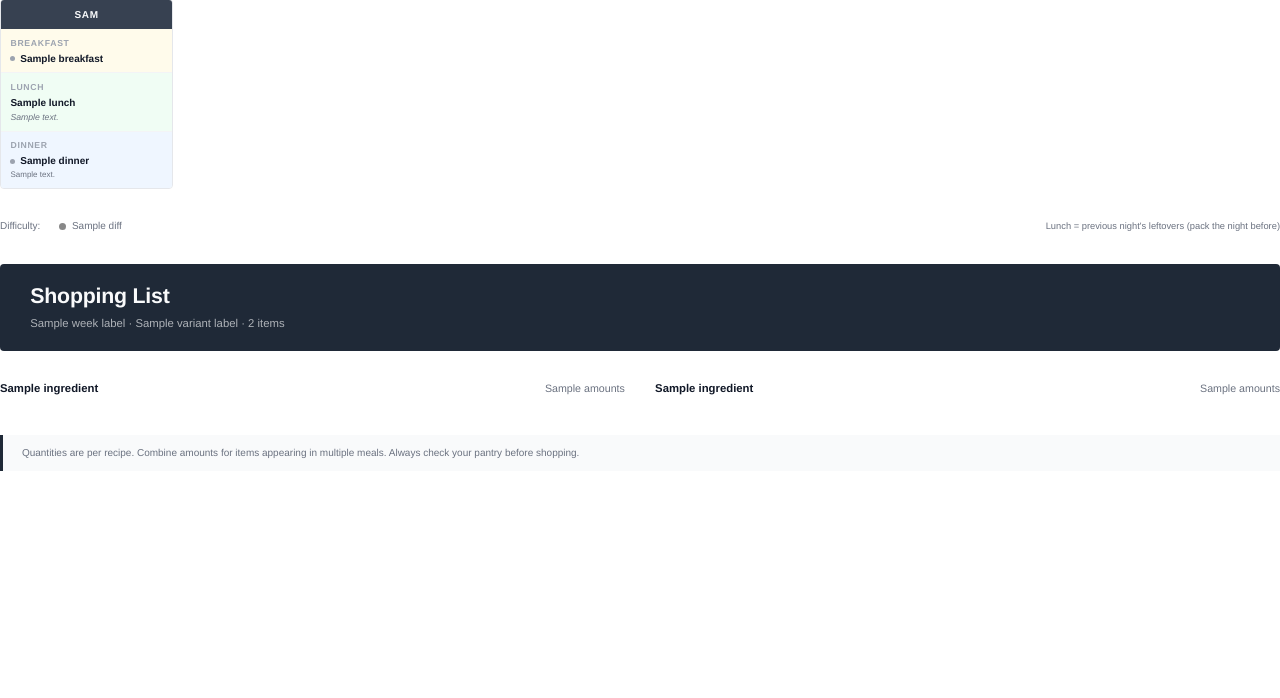
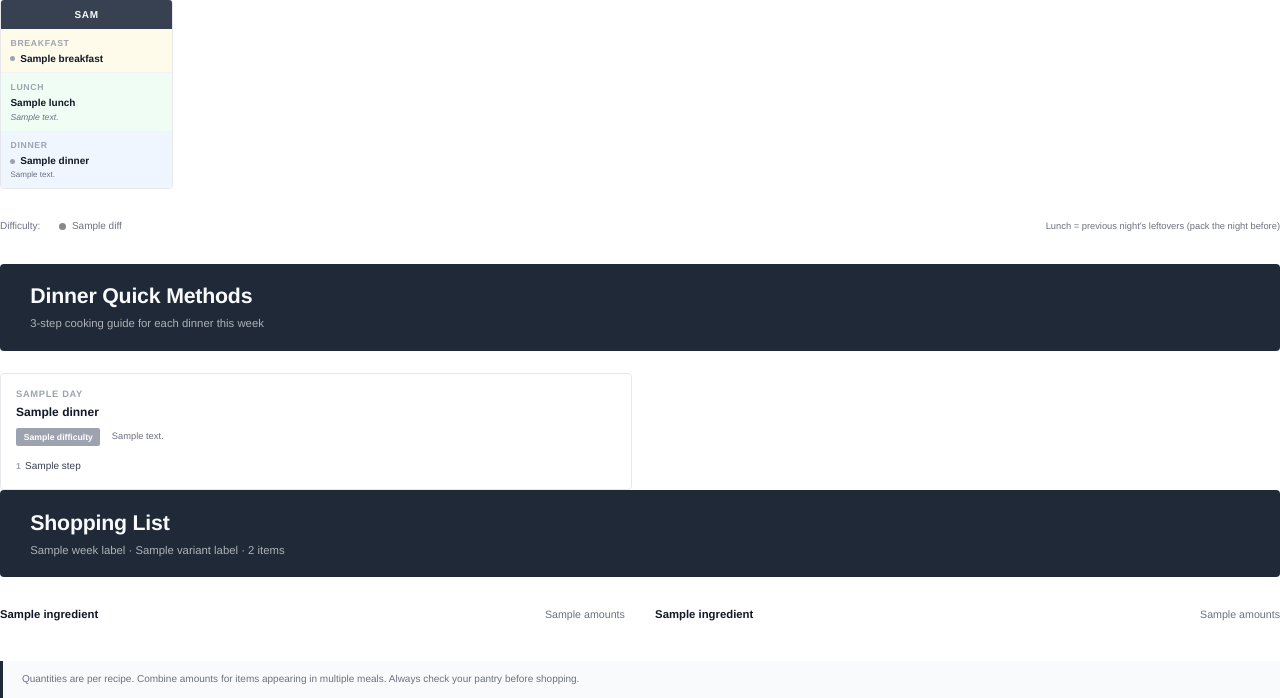
Before and after one commit to jacksoncslaiCanada/MealEngineV2, a FastAPI app: template app/templates/meal_plan_pdf.html in a window 1280 px wide. Shown: the part 172-870 px from the top of the page. Before the commit the page ends 643 px from the top, so only its background shows below. Run offline with FastAPI, Linux system fonts and the light colour scheme; the template is opened without the code that fills it: most values are stand-ins (such as "Sample title", 1, 10 or a date in 2020).

Commit message:
Improve meal plans: quick_steps, pantry exclusions, shopping list cap
Shopping list:
- Added _PANTRY_STAPLES exclusion list (~40 common items: salt, pepper,
  oil, water, garlic, flour, sugar, etc.)
- Sort by cross-recipe frequency before capping, then alphabetically
- Hard cap at 25 items — targets 20-25 range for weekly shopping

Quick methods (Option B):
- New quick_steps column on raw_recipes (migration e5f6a7b8c9d0)
- Classifier now extracts exactly 3 short cooking-method bullets in the
  same API call as difficulty/cuisine/meal_type (no extra cost)
- Planner includes quick_steps in dinner entries
- PDF gains Page 2 "Dinner Quick Methods" — 2-column grid of recipe
  cards each showing day, title, difficulty badge, cuisine, 3 steps

PDF is now 3 pages: overview grid → quick methods → shopping list.

https://claude.ai/code/session_0163PbByai97K7vWKiAbGE7E

```diff
--- a/app/db/models.py
+++ b/app/db/models.py
@@ -62,6 +62,7 @@ class RawRecipe(Base):
     difficulty: Mapped[str | None] = mapped_column(String(16), nullable=True)   # easy|medium|complex
     cuisine: Mapped[str | None] = mapped_column(String(64), nullable=True)      # e.g. Asian, Italian
     meal_type: Mapped[str | None] = mapped_column(String(16), nullable=True)    # breakfast|lunch|dinner|any
+    quick_steps: Mapped[str | None] = mapped_column(Text, nullable=True)        # JSON: 3-step method
 
     ingredients: Mapped[list["Ingredient"]] = relationship("Ingredient", back_populates="recipe")
 
--- a/app/templates/meal_plan_pdf.html
+++ b/app/templates/meal_plan_pdf.html
@@ -166,6 +166,87 @@
   /* ── Page break ───────────────────────────────────────────── */
   .page-break { page-break-before: always; }
 
+  /* ── Quick methods ────────────────────────────────────────── */
+  .methods-header {
+    background: #1f2937;
+    color: #f9fafb;
+    padding: 5mm 8mm;
+    border-radius: 4px;
+    margin-bottom: 6mm;
+  }
+  .methods-header h2 { font-size: 16pt; font-weight: 800; letter-spacing: -0.01em; }
+  .methods-header .sub { font-size: 8.5pt; opacity: 0.65; margin-top: 1mm; }
+
+  .methods-grid {
+    display: grid;
+    grid-template-columns: 1fr 1fr;
+    gap: 4mm;
+    margin-bottom: 0;
+  }
+  .method-card {
+    border: 1px solid #e5e7eb;
+    border-radius: 4px;
+    padding: 3.5mm 4mm;
+  }
+  .method-day {
+    font-size: 7pt;
+    font-weight: 700;
+    text-transform: uppercase;
+    letter-spacing: 0.07em;
+    color: #9ca3af;
+    margin-bottom: 1mm;
+  }
+  .method-title {
+    font-size: 9pt;
+    font-weight: 700;
+    color: #111827;
+    margin-bottom: 2mm;
+    line-height: 1.3;
+  }
+  .method-meta {
+    display: flex;
+    gap: 3mm;
+    align-items: center;
+    margin-bottom: 2.5mm;
+  }
+  .method-badge {
+    font-size: 6.5pt;
+    font-weight: 700;
+    padding: 0.8mm 2mm;
+    border-radius: 2px;
+    color: #fff;
+  }
+  .method-cuisine {
+    font-size: 7pt;
+    color: #6b7280;
+  }
+  .method-steps {
+    list-style: none;
+    padding: 0;
+    margin: 0;
+  }
+  .method-steps li {
+    font-size: 7.5pt;
+    color: #374151;
+    padding: 1mm 0 1mm 9px;
+    border-bottom: 1px solid #f9fafb;
+    line-height: 1.3;
+    position: relative;
+  }
+  .method-steps li:last-child { border-bottom: none; }
+  .method-steps li::before {
+    content: counter(step);
+    counter-increment: step;
+    position: absolute;
+    left: 0;
+    font-size: 6.5pt;
+    font-weight: 700;
+    color: #9ca3af;
+    top: 1.5mm;
+  }
+  .method-steps { counter-reset: step; }
+  .no-steps { font-size: 7.5pt; color: #9ca3af; font-style: italic; }
+
   /* ── Shopping list ────────────────────────────────────────── */
   .shopping-header {
     background: #1f2937;
@@ -302,8 +383,48 @@
 </div>
 
 
-<!-- ═══════════════════════ PAGE 2: SHOPPING LIST ═══════════════════ -->
+<!-- ═══════════════════════ PAGE 2: QUICK METHODS ══════════════════ -->
 
+<div class="page-break"></div>
+
+<div class="methods-header">
+  <h2>Dinner Quick Methods</h2>
+  <div class="sub">3-step cooking guide for each dinner this week</div>
+</div>
+
+<div class="methods-grid">
+  {% for day in days %}
+  {% if day.dinner.get('recipe_id') %}
+  <div class="method-card">
+    <div class="method-day">{{ day.day }}</div>
+    <div class="method-title">{{ day.dinner.title }}</div>
+    <div class="method-meta">
+      {% if day.dinner.get('difficulty') %}
+      <span class="method-badge"
+            style="background:{{ difficulty_colors.get(day.dinner.difficulty, '#9ca3af') }}">
+        {{ day.dinner.difficulty }}
+      </span>
+      {% endif %}
+      {% if day.dinner.get('cuisine') %}
+      <span class="method-cuisine">{{ day.dinner.cuisine }}</span>
+      {% endif %}
+    </div>
+    {% if day.dinner.get('quick_steps') and day.dinner.quick_steps|length > 0 %}
+    <ul class="method-steps">
+      {% for step in day.dinner.quick_steps %}
+      <li>{{ step }}</li>
+      {% endfor %}
+    </ul>
+    {% else %}
+    <div class="no-steps">See source recipe for full instructions</div>
+    {% endif %}
+  </div>
+  {% endif %}
+  {% endfor %}
+</div>
+
+
+<!-- ═══════════════════════ PAGE 3: SHOPPING LIST ═══════════════════ -->
 <div class="page-break"></div>
 
 <div class="shopping-header">
```
Also changed, not shown: alembic/versions/e5f6a7b8c9d0_add_quick_steps_to_raw_recipes.py (added, +29 -0 lines), app/classifier.py (+34 -13 lines), app/planner.py (+55 -6 lines).
